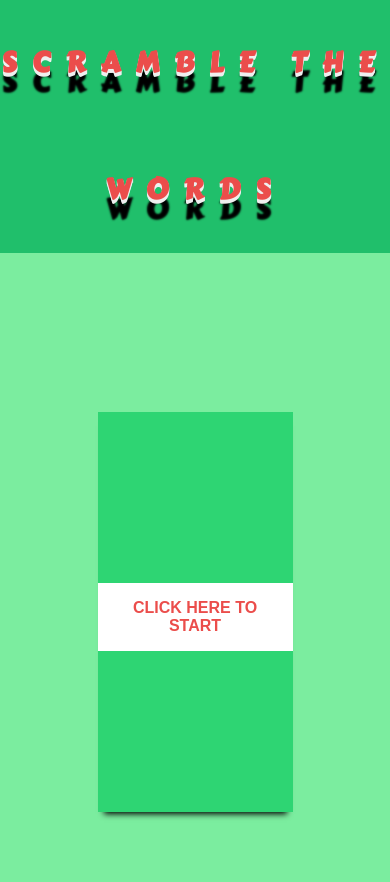
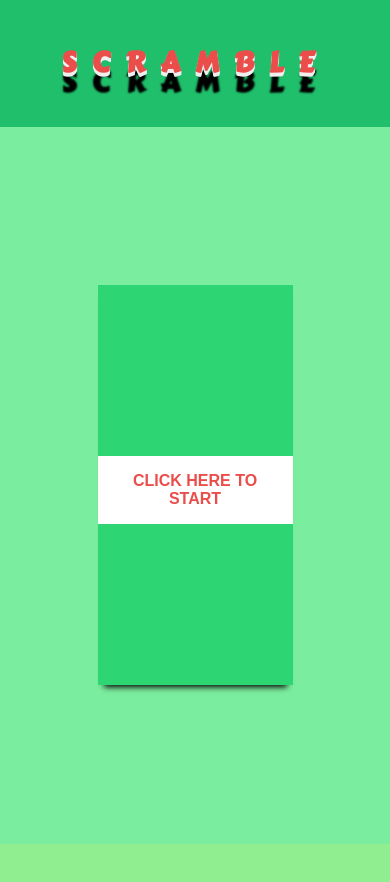
Before and after one commit to Akarsh09/scramble, a plain HTML site: page index.html in a window 390 px wide. After the commit the page ends 844 px from the top, so only its background shows below. Drawn offline with Linux system fonts and the light colour scheme.

Commit message:
Update index.html

```diff
--- a/index.html
+++ b/index.html
@@ -36,7 +36,12 @@
     zoom:1.0;
     width:extend-to-zoom;
 }
-
+            @media screen and (max-width: 400px) {
+    body {
+      background-color: lightgreen;
+        font-size:80px;
+    }
+  }
             section{
                 height:85vh;
                 display:flex;
@@ -109,7 +114,7 @@
     </head>
     <body>
         <header>
-            <h1> SCRAMBLE THE WORDS</h1>
+            <h1> SCRAMBLE  </h1>
         </header>
         <section>
             <div class="gameArea">
```
